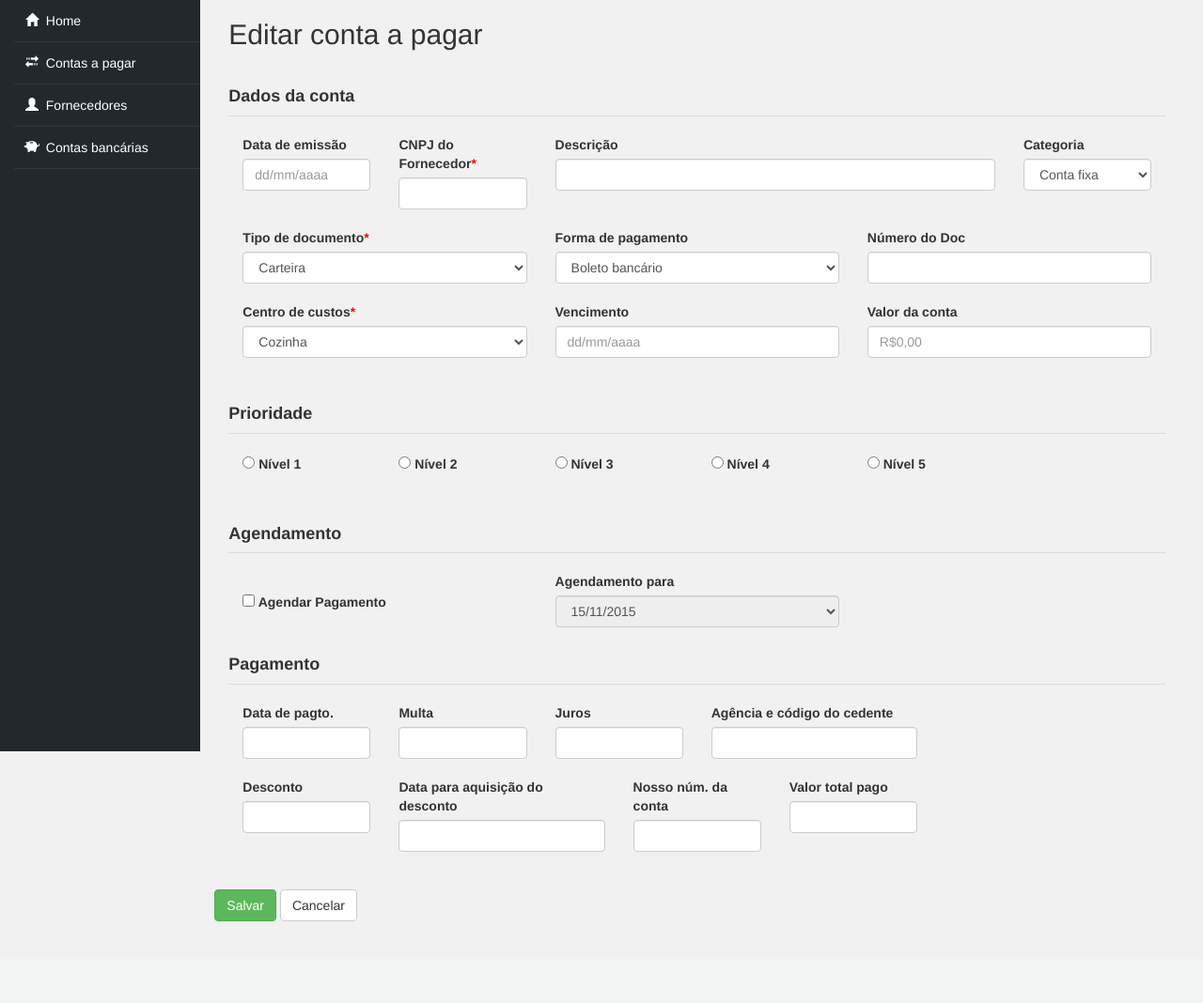
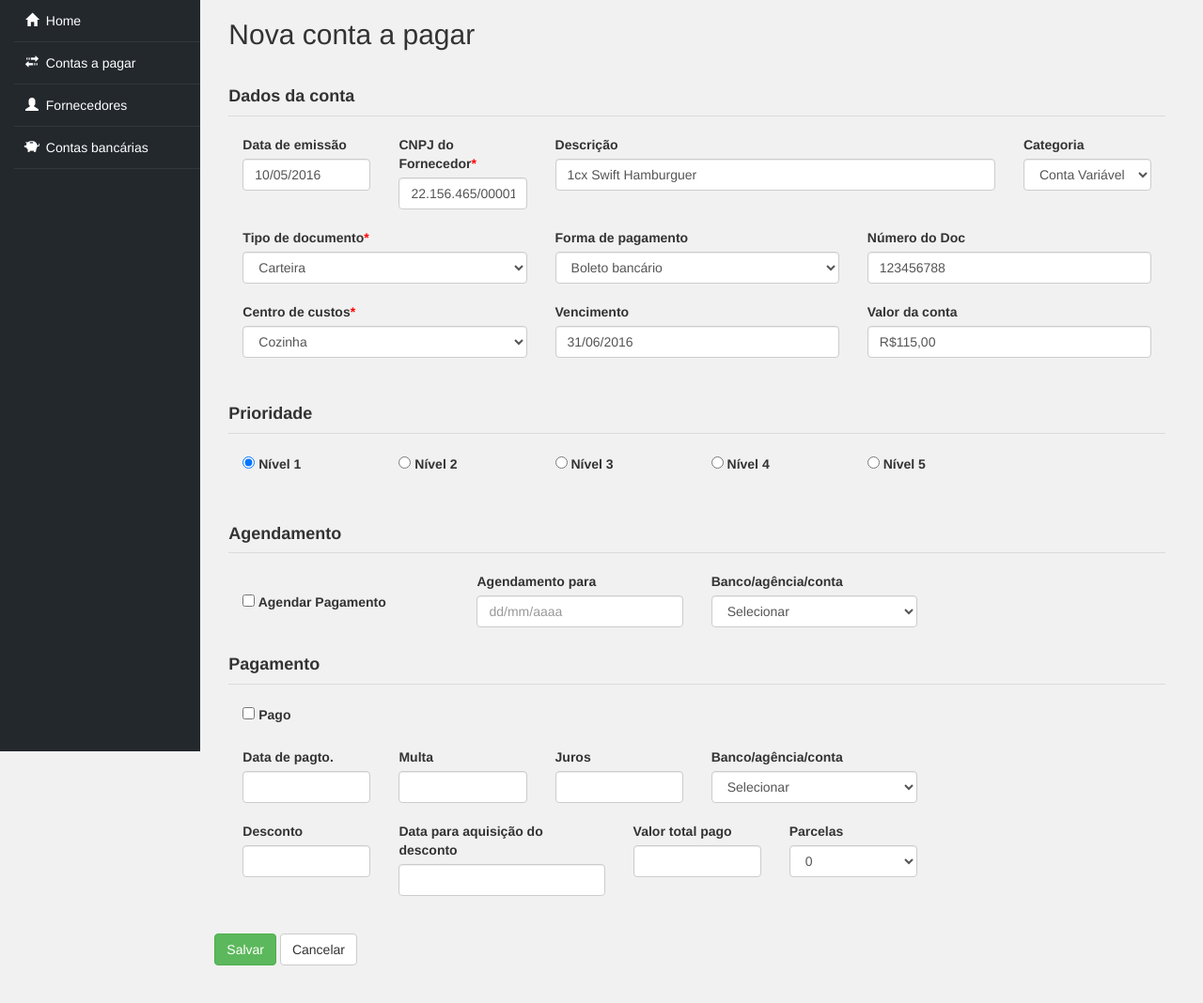
Before and after one commit to cinthiafukami/pellicanos, a PHP site: page /editar-conta-pagar.php in a window 1280 px wide. Shown: the part 40-1108 px from the top of the page at 94% size. Before the commit the page ends 1021 px from the top, so only its background shows below. Run offline with PHP 8.4, Linux system fonts and the light colour scheme; some libraries are stand-ins or nearby versions.

Commit message:
edicao e cadastro conta a pagar ok

```diff
--- a/html/editar-conta-pagar.php
+++ b/html/editar-conta-pagar.php
@@ -3,26 +3,26 @@
 
       <div class="col-sm-10">
         <div class="conteudo">
-          <h1>Editar conta a pagar</h1><br>
+          <h1>Nova conta a pagar</h1><br>
 
           <div class="row">
             <h4><b>Dados da conta</b></h4><hr>
             <div class="col-sm-2">
               <label>Data de emissão</label>
-              <input type="text" class="form-control" placeholder="dd/mm/aaaa">
+              <input type="text" class="form-control" placeholder="dd/mm/aaaa" value="10/05/2016">
             </div>
             <div class="col-sm-2">
               <label>CNPJ do Fornecedor<span style="color: red">*</span></label>
-              <input type="text" class="form-control">
+              <input type="text" class="form-control" value="22.156.465/00001-23">
             </div>
             <div class="col-sm-6">
               <label>Descrição</label>
-              <input type="text" class="form-control">
+              <input type="text" class="form-control" value="1cx Swift Hamburguer">
             </div>
             <div class="col-sm-2">
               <label>Categoria</label>
               <select name="" id="" class="form-control">
-              	<option value="">Conta fixa </option>
+                <option value="">Conta Variável</option>
               </select>
             </div>
           </div><br>
@@ -36,12 +36,12 @@
             <div class="col-sm-4">
               <label>Forma de pagamento</label>
               <select name="" id="" class="form-control">
-              	<option value="">Boleto bancário</option>
+                <option value="">Boleto bancário</option>
               </select>
             </div>
             <div class="col-sm-4">
               <label>Número do Doc</label>
-              <input type="text" class="form-control">
+              <input type="text" class="form-control" value="123456788">
             </div>
           </div><br>
           <div class="row">
@@ -53,17 +53,17 @@
             </div>
             <div class="col-sm-4">
               <label>Vencimento</label>
-              <input type="text" class="form-control" placeholder="dd/mm/aaaa">
+              <input type="text" class="form-control" placeholder="dd/mm/aaaa" value="31/06/2016">
             </div>
             <div class="col-sm-4">
               <label>Valor da conta</label>
-              <input type="text" class="form-control" placeholder="R$0,00">
+              <input type="text" class="form-control" placeholder="R$0,00" value="R$115,00">
             </div>
           </div><br><br>
           <div class="row">
             <h4><b>Prioridade</b></h4><hr>
             <div class="col-sm-2">
-              <label for=""><input type="radio"> Nível 1
+              <label for=""><input type="radio" checked> Nível 1
               </label>
             </div>
             <div class="col-sm-2">
@@ -85,19 +85,26 @@
           </div><br><br>
           <div class="row">
             <h4><b>Agendamento</b></h4><hr>
-            <div class="col-sm-4">
+            <div class="col-sm-3">
             <br>
               <label for=""><input type="checkbox"> Agendar Pagamento</label>
             </div>
-            <div class="col-sm-4">
+            <div class="col-sm-3">
               <label for="">Agendamento para</label>
-              <select name="" id="" class="form-control" disabled="">
-                <option value="">15/11/2015</option>
+              <input type="text" placeholder="dd/mm/aaaa" class="form-control">
+            </div>
+            <div class="col-sm-3">
+              <label for="">Banco/agência/conta</label>
+              <select name="" id="" class="form-control">
+                <option value="">Selecionar</option>
               </select>
             </div>
           </div><br>
           <div class="row">
             <h4><b>Pagamento</b></h4><hr>
+            <div class="col-sm-12">
+              <label for=""><input type="checkbox" name="" id=""> Pago</label> <br><br>
+            </div>
             <div class="col-sm-2">
               <label for="">Data de pagto.</label>
               <input type="text" name="" id="" class="form-control">
@@ -111,14 +118,16 @@
               <input type="text" name="" id="" class="form-control">
             </div>
             <div class="col-sm-3">
-              <label for="">Agência e código do cedente</label>
-              <input type="text" name="" id="" class="form-control">
+              <label for="">Banco/agência/conta</label>
+              <select name="" id="" class="form-control">
+                <option value="">Selecionar</option>
+              </select>
             </div>
 
           </div><br>
 
           <div class="row">
-          	<div class="col-sm-2">
+            <div class="col-sm-2">
               <label for="">Desconto</label>
               <input type="text" name="" id="" class="form-control">
             </div>
@@ -126,13 +135,16 @@
               <label for="">Data para aquisição do desconto</label>
               <input type="text" name="" id="" class="form-control">
             </div>
+
             <div class="col-sm-2">
-              <label for="">Nosso núm. da conta</label>
+              <label for="">Valor total pago</label>
               <input type="text" name="" id="" class="form-control">
             </div>
             <div class="col-sm-2">
-              <label for="">Valor total pago</label>
-              <input type="text" name="" id="" class="form-control">
+              <label for="">Parcelas</label>
+              <select name="" id="" class="form-control">
+                <option value="">0</option>
+              </select>
             </div>
           </div>
         </div><br><br>
```
Also changed, not shown: html/cadastro-conta-pagar.php (+21 -9 lines).
